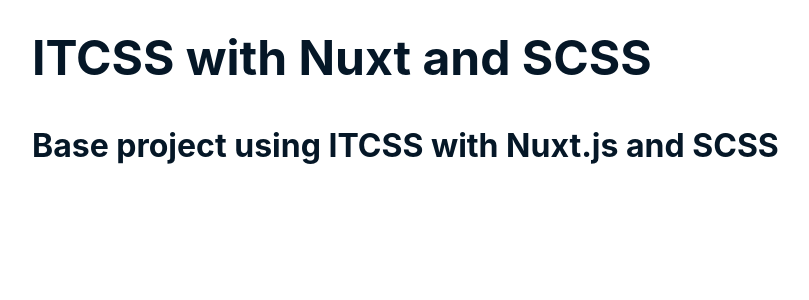
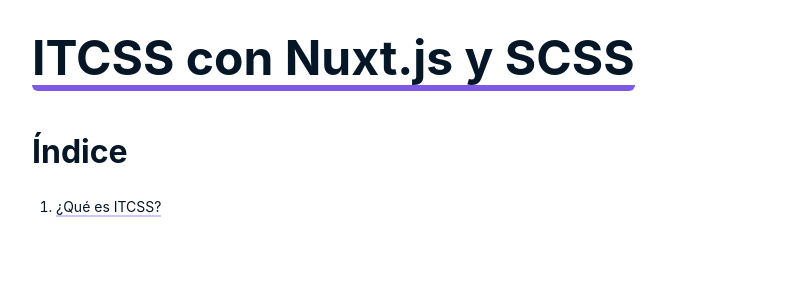
Before and after one commit to metal-gogo/itcss-nuxtjs-scss, a Nuxt app: page / in a window 1280 px wide. Shown: the top 300 px of the page, without its empty margins (128-937 px from the left). Built offline with nearby package versions, Linux system fonts and the light colour scheme.

Commit message:
⭐️ add link to what is itcss page in index

```diff
--- a/pages/index.vue
+++ b/pages/index.vue
@@ -1,8 +1,11 @@
 <template>
   <section class="container">
-    <div>
-      <h1>ITCSS with Nuxt and SCSS</h1>
-      <h2>Base project using ITCSS with Nuxt.js and SCSS</h2>
-    </div>
+    <h1 class="title">ITCSS con Nuxt.js y SCSS</h1>
+    <h2>Índice</h2>
+    <ol>
+      <li>
+        <nuxt-link to="/what_is_itcss">¿Qué es ITCSS?</nuxt-link>
+      </li>
+    </ol>
   </section>
 </template>
```
